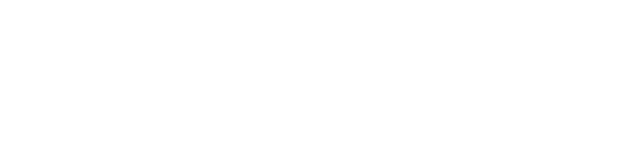
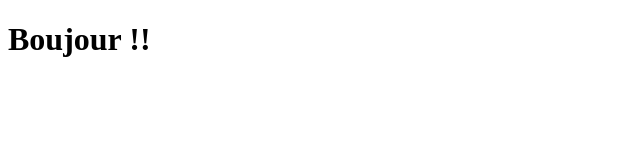
Before and after one commit to a-essono/juego-malasuerte, a plain HTML site: page index.html in a window 1280 px wide. Shown: the whole page, without its empty margins (0-640 px from the left). Drawn offline with Linux system fonts and the light colour scheme.

Commit message:
ajout main dans index

```diff
--- a/index.html
+++ b/index.html
@@ -6,6 +6,8 @@
     <title>Juego de la malasuerte</title>
 </head>
 <body>
-
+    <main>
+        <h1>Boujour !!</h1>
+    </main>
 </body>
 </html>
```
